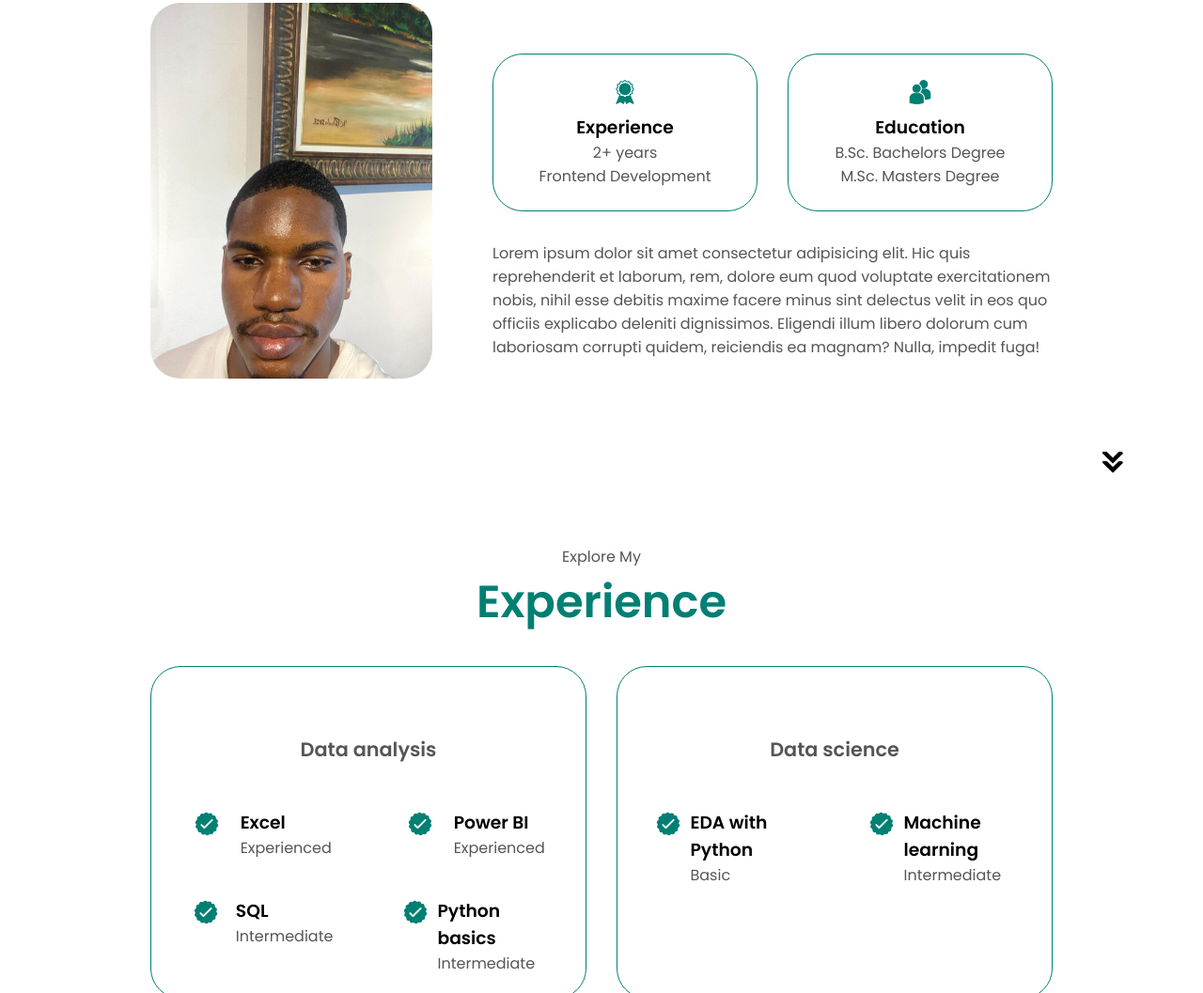
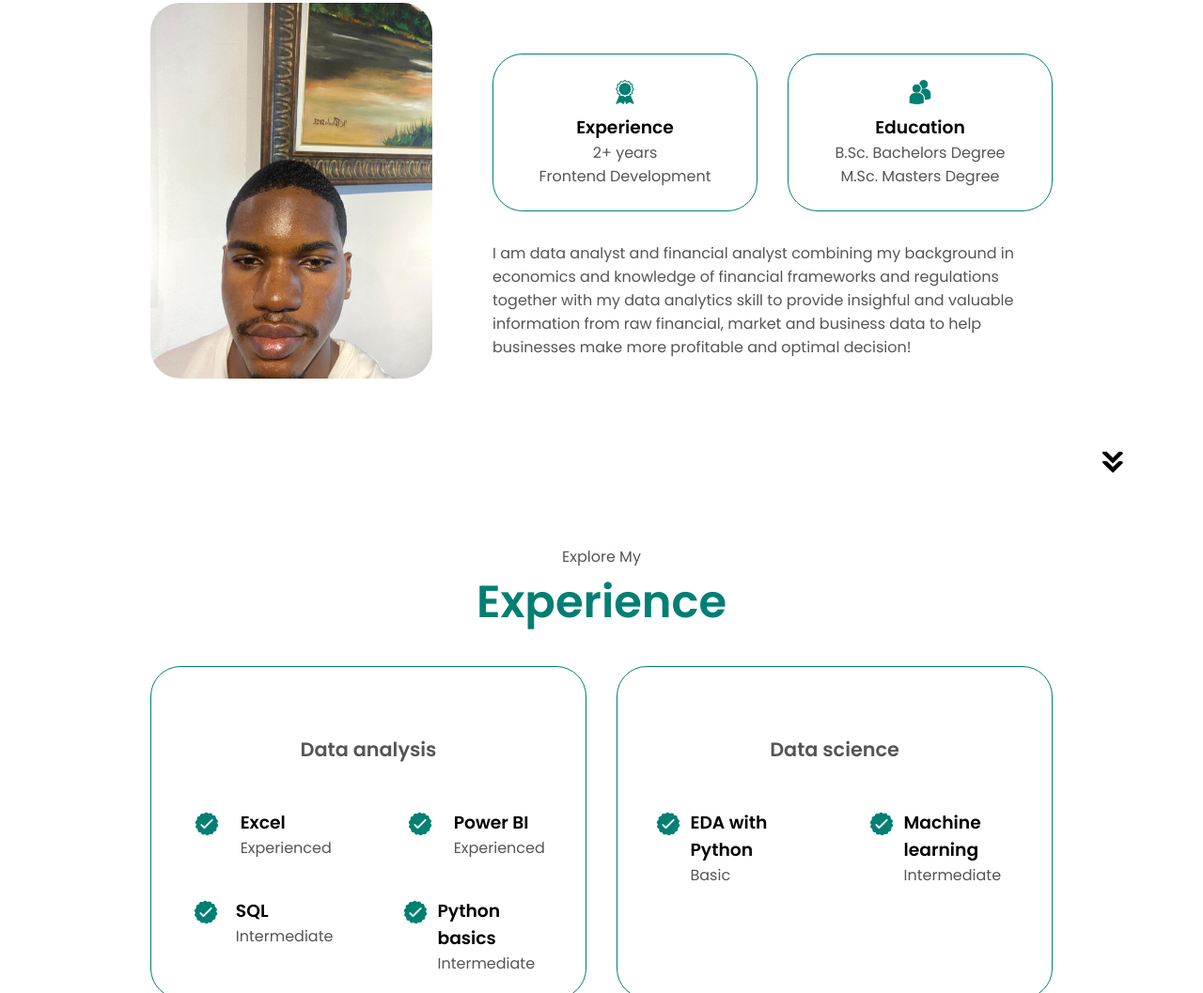
Before and after one commit to Deravvs/deravvs.github.io, a plain HTML site: page index.html in a window 1280 px wide. Shown: the part 1116-2173 px from the top of the page at 94% size. Drawn offline with Linux system fonts and the light colour scheme.

Commit message:
Update index.html

```diff
--- a/index.html
+++ b/index.html
@@ -105,12 +105,10 @@
           </div>
           <div class="text-container">
             <p>
-              Lorem ipsum dolor sit amet consectetur adipisicing elit. Hic quis
-              reprehenderit et laborum, rem, dolore eum quod voluptate
-              exercitationem nobis, nihil esse debitis maxime facere minus sint
-              delectus velit in eos quo officiis explicabo deleniti dignissimos.
-              Eligendi illum libero dolorum cum laboriosam corrupti quidem,
-              reiciendis ea magnam? Nulla, impedit fuga!
+              I am data analyst and financial analyst combining my background in economics and
+              knowledge of financial frameworks and regulations together with my data analytics skill to provide insighful
+              and valuable information from raw financial, market and business data to help
+              businesses make more profitable and optimal decision!
             </p>
           </div>
         </div>
```
